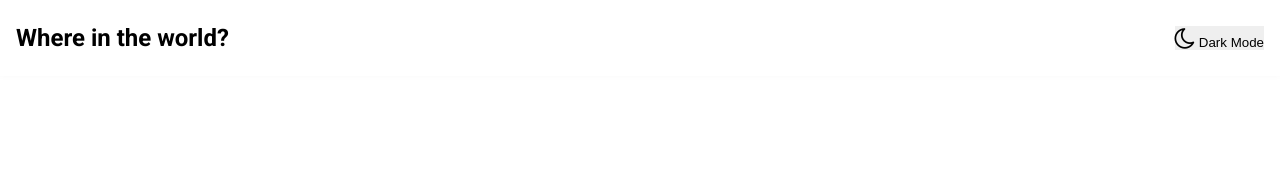
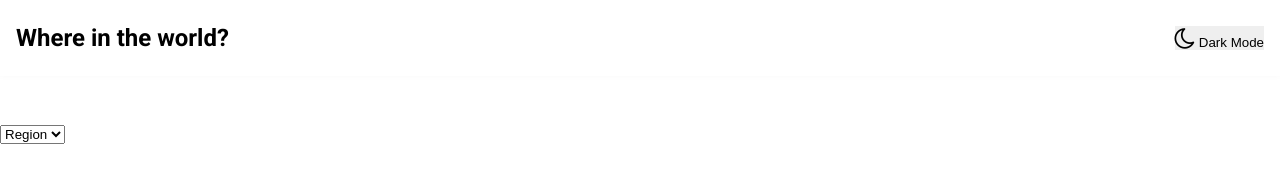
Before and after one commit to wallacebps/REST-Countries-API-with-color-theme-switcher, a plain HTML site: page index.html in a window 1280 px wide. Drawn offline with Linux system fonts and the light colour scheme; no server answers.

Commit message:
Filter started

```diff
--- a/index.html
+++ b/index.html
@@ -13,6 +13,11 @@
         <h1>Where in the world?</h1>
         <button id="dark-mode-btn" onclick="darkMode()"><i class="fa fa-moon-o" style="font-size:24px"></i></i><span id="dark-mode-text"> Dark Mode</span></button>
     </nav>
+    <select id="region-select">
+        <option value="">Region</option>
+        <option value="Africa">Africa</option>
+        ...
+      </select>
     <section id="countries"></section>
 
 
```
Also changed, not shown: assets/js/script.js (+22 -0 lines).
